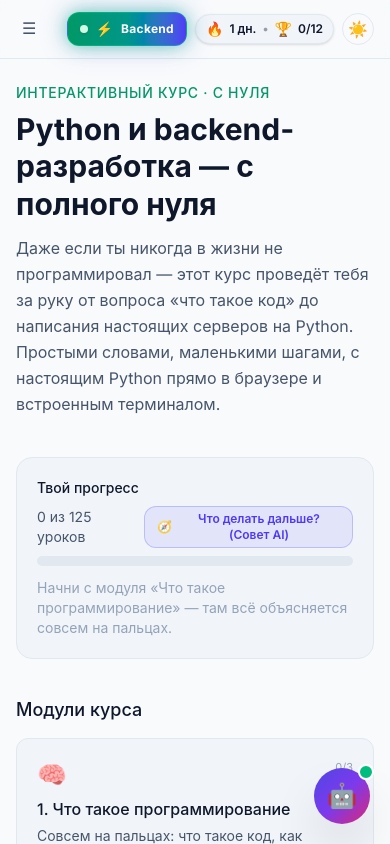
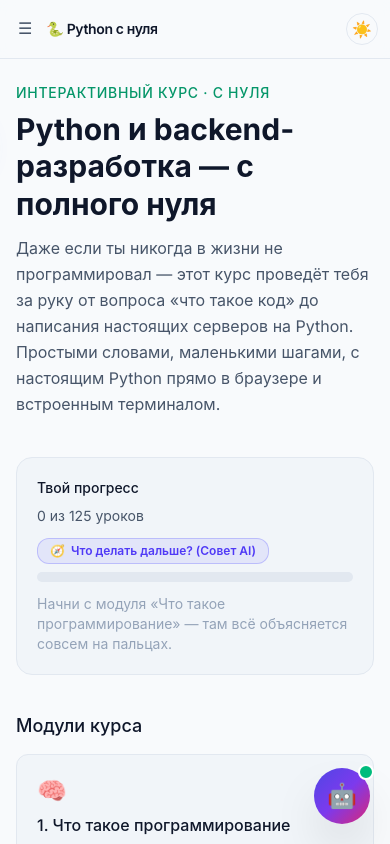
Before and after one commit to Makarych12/Backend, a React (Vite) app: page / in a window 390 px wide. Shown: the top 844 px of the page. Built offline with nearby package versions, Linux system fonts and the light colour scheme; a web font is replaced by a local one.

Commit message:
fix: improve mobile navigation and responsive panels

```diff
--- a/src/App.jsx
+++ b/src/App.jsx
@@ -30,13 +30,13 @@
 
         <div className="flex min-w-0 flex-1 flex-col">
           <header
-            className="sticky top-0 z-20 flex items-center justify-between gap-3 border-b px-4 py-2.5 backdrop-blur sm:px-6"
+            className="sticky top-0 z-20 flex items-center justify-between gap-2 border-b px-3 py-2.5 backdrop-blur sm:gap-3 sm:px-6"
             style={{ borderColor: 'var(--border)', background: 'color-mix(in srgb, var(--bg) 88%, transparent)' }}
           >
-            <div className="flex items-center gap-3 min-w-0">
+            <div className="flex min-w-0 items-center gap-2 sm:gap-3">
               <button
                 onClick={() => setSidebarOpen(true)}
-                className="rounded-md p-1.5 transition hover:bg-[var(--bg-hover)] md:hidden cursor-pointer"
+                className="shrink-0 rounded-md p-1.5 transition hover:bg-[var(--bg-hover)] md:hidden cursor-pointer"
                 style={{ color: 'var(--text-secondary)' }}
                 aria-label="Открыть меню"
               >
@@ -46,16 +46,16 @@
                 <span className="font-semibold text-sm sm:text-base tracking-tight truncate" style={{ color: 'var(--text-primary)' }}>
                   🐍 Python с нуля
                 </span>
-                <span className="hidden sm:inline-flex items-center gap-1 rounded-full border border-emerald-500/25 bg-emerald-500/10 px-2 py-0.5 text-[11px] font-medium text-emerald-600 dark:text-emerald-400">
+                <span className="hidden lg:inline-flex items-center gap-1 rounded-full border border-emerald-500/25 bg-emerald-500/10 px-2 py-0.5 text-[11px] font-medium text-emerald-600 dark:text-emerald-400">
                   <span className="h-1.5 w-1.5 rounded-full bg-emerald-500 animate-pulse" />
                   Backend Platform
                 </span>
               </div>
             </div>
 
-            <div className="flex items-center gap-2 sm:gap-3 shrink-0">
-              <BackendPulseButton />
-              <GamificationWidget />
+            <div className="flex shrink-0 items-center gap-2 sm:gap-3">
+              <div className="hidden sm:block"><BackendPulseButton /></div>
+              <div className="hidden sm:block"><GamificationWidget /></div>
               <ThemeToggle />
             </div>
           </header>
--- a/src/components/AiMentorWidget.jsx
+++ b/src/components/AiMentorWidget.jsx
@@ -294,7 +294,7 @@
                     </div>
                   )}
                   <div
-                    className={`max-w-[85%] rounded-2xl p-3 text-xs leading-relaxed whitespace-pre-wrap ${
+                    className={`max-w-[85%] break-words rounded-2xl p-3 text-xs leading-relaxed whitespace-pre-wrap ${
                       isAssistant
                         ? msg.isWarning
                           ? 'border border-amber-500/40 bg-amber-500/10 text-amber-600 dark:text-amber-400'
--- a/src/components/Sidebar.jsx
+++ b/src/components/Sidebar.jsx
@@ -15,7 +15,7 @@
     <>
       {open && <div onClick={onClose} className="fixed inset-0 z-30 bg-black/60 md:hidden" aria-hidden="true" />}
       <aside
-        className={`fixed inset-y-0 left-0 z-40 flex w-72 shrink-0 flex-col border-r transition-transform md:sticky md:top-0 md:h-screen md:translate-x-0 ${
+        className={`fixed inset-y-0 left-0 z-40 flex w-[min(18rem,100vw)] shrink-0 flex-col border-r transition-transform md:sticky md:top-0 md:h-screen md:w-72 md:translate-x-0 ${
           open ? 'translate-x-0' : '-translate-x-full'
         }`}
         style={{ borderColor: 'var(--border)', background: 'var(--bg)' }}
@@ -28,7 +28,7 @@
             </span>
           </NavLink>
           <div className="flex items-center gap-1.5">
-            <BackendPulseButton compact={true} />
+            <div className="hidden md:block"><BackendPulseButton compact={true} /></div>
             <ThemeToggle />
             <button onClick={onClose} className="text-lg md:hidden" style={{ color: 'var(--text-muted)' }}>
               ✕
@@ -36,7 +36,7 @@
           </div>
         </div>
 
-        <div className="border-b px-5 py-3.5 space-y-2.5" style={{ borderColor: 'var(--border)' }}>
+        <div className="shrink-0 border-b px-5 py-3.5 space-y-2.5" style={{ borderColor: 'var(--border)' }}>
           <div className="flex items-center justify-between">
             <div className="text-xs" style={{ color: 'var(--text-secondary)' }}>
               <span>Прогресс: </span>
@@ -47,9 +47,10 @@
             <GamificationWidget />
           </div>
           <ProgressBar pct={overall.pct} size="sm" />
+          <BackendPulseButton compact className="w-full justify-center md:hidden" />
         </div>
 
-        <nav className="flex-1 space-y-1 overflow-y-auto px-3 py-3">
+        <nav className="min-h-0 flex-1 space-y-1 overflow-y-auto px-3 py-3">
           {modules.map((module) => {
             const mp = moduleProgress(module, completed);
             const isActive = module.id === activeModuleId;
@@ -107,7 +108,7 @@
           })}
         </nav>
 
-        <div className="space-y-1 border-t px-3 py-3" style={{ borderColor: 'var(--border)' }}>
+        <div className="max-h-[35dvh] shrink-0 space-y-1 overflow-y-auto border-t px-3 py-3 md:max-h-none" style={{ borderColor: 'var(--border)' }}>
           <NavLink
             to="/cheatsheets"
             onClick={onClose}
--- a/src/pages/Home.jsx
+++ b/src/pages/Home.jsx
@@ -54,13 +54,13 @@
           <span className="text-sm font-medium" style={{ color: 'var(--text-primary)' }}>
             Твой прогресс
           </span>
-          <div className="flex items-center gap-3">
+          <div className="flex w-full min-w-0 flex-wrap items-center gap-3 sm:w-auto">
             <span className="text-sm" style={{ color: 'var(--text-secondary)' }}>
               {overall.done} из {overall.total} уроков
             </span>
             <button
               onClick={handleAskNavigator}
-              className="flex items-center gap-1.5 rounded-xl border border-indigo-500/30 bg-indigo-500/10 px-3 py-1 text-xs font-semibold text-indigo-600 dark:text-indigo-400 transition hover:bg-indigo-500/20"
+              className="flex max-w-full items-center gap-1.5 rounded-xl border border-indigo-500/30 bg-indigo-500/10 px-3 py-1 text-left text-xs font-semibold text-indigo-600 dark:text-indigo-400 transition hover:bg-indigo-500/20"
             >
               <span>🧭</span>
               <span>Что делать дальше? (Совет AI)</span>
--- a/src/pages/LessonPage.jsx
+++ b/src/pages/LessonPage.jsx
@@ -70,7 +70,7 @@
                   {i + 1}
                 </span>
                 <code
-                  className="shrink-0 rounded px-2 py-1 font-mono text-[13px] font-medium sm:min-w-[40%]"
+                  className="max-w-full overflow-x-auto rounded px-2 py-1 font-mono text-[13px] font-medium sm:min-w-[40%] sm:shrink-0"
                   style={{ background: 'var(--code-bg)', color: 'var(--accent)' }}
                 >
                   {step.code}
```
Also changed, not shown: src/components/BackendPulseButton.jsx (+17 -16 lines).
